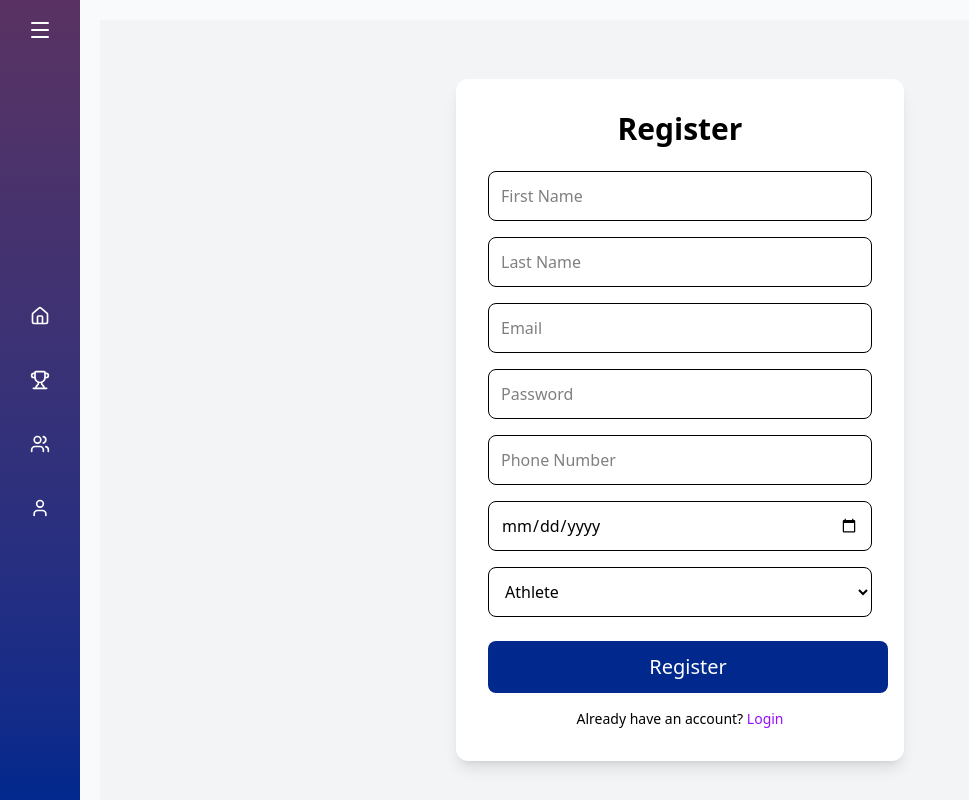
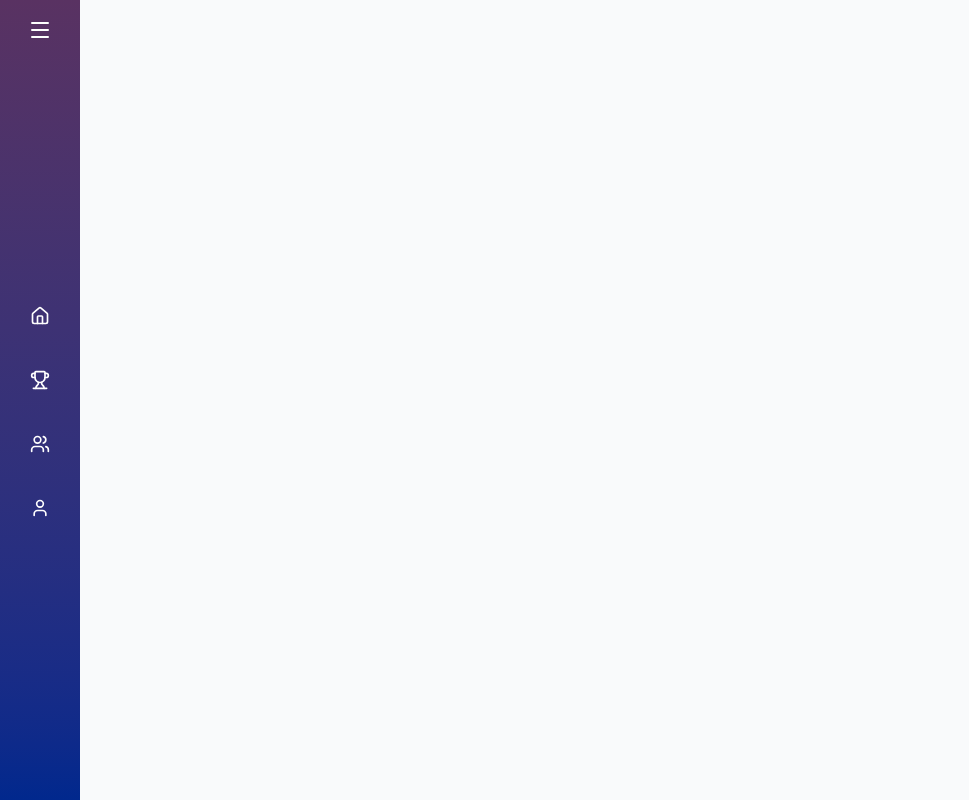
Before and after one commit to fontys-maua-2526-tournament/web, a React (Vite) app: page /register in a window 1280 px wide. Shown: the whole page, without its empty margins (0-969 px from the left). Built offline with nearby package versions, Linux system fonts and the light colour scheme.

Commit message:
Revert "Merge pull request #48 from fontys-maua-2526-tournament/US26_UserRegister"
This reverts commit 412ee4a11e24ee05dfadba6b107f6703fd7ec0fb, reversing
changes made to 019481332416c6a541d6355f5ad7d473a8274d1e.

```diff
--- a/src/App.jsx
+++ b/src/App.jsx
@@ -2,7 +2,6 @@ import { BrowserRouter } from 'react-router-dom';
 import { Routes, Route } from 'react-router-dom';
 import Home from './pages/home';
 import Login from './pages/login';
-import Register from './pages/register';
 import Sidebar from './components/sidebar/Sidebar';
 import TeamViewer from './pages/teamView';
 import TeamCreate from './pages/teamCreate';
@@ -33,7 +32,6 @@ export default function App() {
           <Routes>
             <Route path="/" element={<Home />} />
             <Route path="/login" element={<Login />} />
-            <Route path="/register" element={<Register />} />
             <Route path="/teams/view" element={<TeamViewer />} />
             <Route path="/teams/new" element={<TeamCreate />} />
             <Route path="/tournaments" element={<TournamentView />} />
--- a/src/pages/login.jsx
+++ b/src/pages/login.jsx
@@ -1,89 +1,3 @@
-import { useState } from 'react';
-import { useNavigate, Link } from 'react-router-dom';
-import axios from 'axios';
-import CustomButton from '../components/customButton';
-import { toast } from 'react-toastify';
-
 export default function Login() {
-  const [email, setEmail] = useState('');
-  const [password, setPassword] = useState('');
-  const [error, setError] = useState('');
-  const [loading, setLoading] = useState(false);
-  const navigate = useNavigate();
-
-  const handleSubmit = async e => {
-    e.preventDefault();
-    setLoading(true);
-    setError('');
-
-    try {
-      const { data } = await axios.post('http://localhost:8080/auth/login', {
-        email,
-        password,
-      });
-
-      if (data.token) {
-        localStorage.setItem('token', data.token);
-      }
-
-      toast.success('Login successful!');
-
-      navigate('/');
-    } catch (err) {
-      console.error(err);
-
-      const message = err.response?.data?.message || 'Login failed';
-
-      setError(message);
-      toast.error(message);
-    } finally {
-      setLoading(false);
-    }
-  };
-
-  return (
-    <div className="flex min-h-screen items-center justify-center bg-gray-100">
-      <form
-        onSubmit={handleSubmit}
-        className="w-full max-w-md rounded-xl bg-white p-8 shadow-lg"
-      >
-        <h1 className="mb-6 text-center text-3xl font-bold">Login</h1>
-
-        {error && <div className="mb-4 text-red-500">{error}</div>}
-
-        <input
-          type="email"
-          placeholder="Email"
-          className="mb-4 w-full rounded-lg border p-3"
-          value={email}
-          onChange={e => setEmail(e.target.value)}
-          required
-        />
-
-        <input
-          type="password"
-          placeholder="Password"
-          className="mb-6 w-full rounded-lg border p-3"
-          value={password}
-          onChange={e => setPassword(e.target.value)}
-          required
-        />
-
-        <CustomButton
-          type="submit"
-          disabled={loading}
-          className="w-full bg-fontyssPurple py-3 text-white hover:bg-[#874c95]"
-        >
-          {loading ? 'Logging in...' : 'Login'}
-        </CustomButton>
-
-        <p className="mt-4 text-center text-sm">
-          No account?{' '}
-          <Link to="/register" className="text-purple-600">
-            Register
-          </Link>
-        </p>
-      </form>
-    </div>
-  );
-};
+  return <h1 className="text-3xl font-bold underline">Login Page</h1>;
+}
--- a/src/pages/register.jsx
+++ /dev/null
@@ -1,143 +0,0 @@
-import { useState } from 'react';
-import { useNavigate, Link } from 'react-router-dom';
-import axios from 'axios';
-import CustomButton from '../components/customButton';
-import { toast } from 'react-toastify';
-
-export default function Register() {
-    const [firstName, setFirstName] = useState('');
-    const [lastName, setLastName] = useState('');
-    const [email, setEmail] = useState('');
-    const [password, setPassword] = useState('');
-    const [phoneNumber, setPhoneNumber] = useState('');
-    const [dateOfBirth, setDateOfBirth] = useState('');
-    const [userRole, setUserRole] = useState('ATHLETE');
-
-    const [error, setError] = useState('');
-    const [loading, setLoading] = useState(false);
-
-    const navigate = useNavigate();
-
-    const handleSubmit = async e => {
-        e.preventDefault();
-        setLoading(true);
-        setError('');
-
-        try {
-            await axios.post('http://localhost:8080/auth/register', {
-                firstName,
-                lastName,
-                email,
-                password,
-                phoneNumber,
-                dateOfBirth,
-                userRole,
-            });
-
-            if (data.token) {
-                localStorage.setItem('token', data.token);
-            }
-
-            toast.success("Registration succeeded");
-            navigate('/');
-        } catch (err) {
-            const message = err.response?.data?.message || 'Registration failed';
-            setError(message);
-            toast.error(message);
-        } finally {
-            setLoading(false);
-        }
-    };
-
-    return (
-        <div className="flex min-h-screen items-center justify-center bg-gray-100">
-            <form
-                onSubmit={handleSubmit}
-                className="w-full max-w-md rounded-xl bg-white p-8 shadow-lg"
-            >
-                <h1 className="mb-6 text-center text-3xl font-bold">Register</h1>
-
-                {error && <div className="mb-4 text-red-500">{error}</div>}
-
-                <input
-                    type="text"
-                    placeholder="First Name"
-                    className="mb-4 w-full rounded-lg border p-3"
-                    value={firstName}
-                    onChange={e => setFirstName(e.target.value)}
-                    required
-                />
-
-                <input
-                    type="text"
-                    placeholder="Last Name"
-                    className="mb-4 w-full rounded-lg border p-3"
-                    value={lastName}
-                    onChange={e => setLastName(e.target.value)}
-                    required
-                />
-
-                <input
-                    type="email"
-                    placeholder="Email"
-                    className="mb-4 w-full rounded-lg border p-3"
-                    value={email}
-                    onChange={e => setEmail(e.target.value)}
-                    required
-                />
-
-                <input
-                    type="password"
-                    placeholder="Password"
-                    className="mb-4 w-full rounded-lg border p-3"
-                    value={password}
-                    onChange={e => setPassword(e.target.value)}
-                    required
-                />
-
-                <input
-                    type="tel"
-                    placeholder="Phone Number"
-                    className="mb-4 w-full rounded-lg border p-3"
-                    value={phoneNumber}
-                    onChange={e => setPhoneNumber(e.target.value)}
-                    required
-                />
-
-                <input
-                    type="date"
-                    className="mb-4 w-full rounded-lg border p-3"
-                    value={dateOfBirth}
-                    onChange={e => setDateOfBirth(e.target.value)}
-                    required
-                />
-
-                <select
-                    className="mb-6 w-full rounded-lg border p-3"
-                    value={userRole}
-                    onChange={e => setUserRole(e.target.value)}
-                    required
-                >
-                    <option value="ORGANIZER">Organizer</option>
-                    <option value="COACH">Coach</option>
-                    <option value="ATHLETE">Athlete</option>
-                </select>
-
-                <CustomButton
-                    type="submit"
-                    disabled={loading}
-                    className="w-full bg-fontyssPurple py-3 text-white hover:bg-[#874c95]"
-                >
-                    {loading ? 'Creating account...' : 'Register'}
-                </CustomButton>
-
-                <p className="mt-4 text-center text-sm">
-                    Already have an account?{' '}
-                    <Link to="/login" className="text-purple-600">
-                        Login
-                    </Link>
-                </p>
-            </form>
-        </div>
-    );
-};
```
